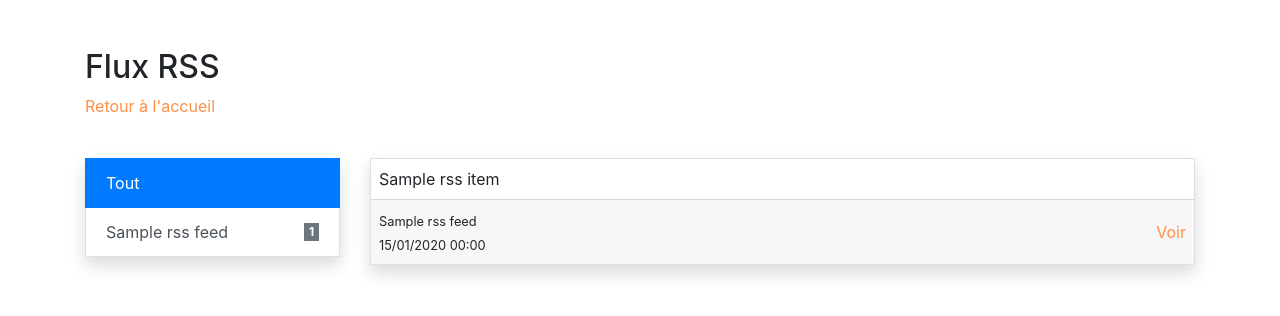
After one commit to N445/robin-parisot, a Symfony app: template templates/default/rss.html.twig in a window 1280 px wide. The commit adds this page. Shown: the top 316 px of the page. Run offline with Twig, Linux system fonts and the light colour scheme; the template is opened without the code that fills it: most values are stand-ins (such as "Sample title", 1, 10 or a date in 2020); some libraries are stand-ins or nearby versions.

Commit message:
add nes page rss

```diff
--- a/templates/default/index.html.twig
+++ b/templates/default/index.html.twig
@@ -1,6 +1,4 @@
 {% extends 'base.html.twig' %}
-
-{% block title %}Robin Parisot - Développeur WEB{% endblock %}
 
 {% block body %}
     <main class="homepage">
--- /dev/null
+++ b/templates/default/rss.html.twig
@@ -0,0 +1,61 @@
+{% extends 'base.html.twig' %}
+{% block title %}
+    Flux RSS - {{ parent() }}
+{% endblock %}
+{% block body %}
+    <div class="container">
+        <div class="rss-feed mt-5">
+            <h2>Flux RSS</h2>
+            <p>
+                <a href="{{ path('HOMEPAGE') }}" class="text-custom-primary">
+                    Retour à l'accueil
+                </a>
+            </p>
+            <div class="row">
+                <div class="col-md-3">
+                    <div class="sticky-top pt-4">
+                        <div class="list-group shadow rssFeeds">
+                            <a href="#" class="list-group-item list-group-item-action active rssFeed"
+                               data-filter="*">
+                                Tout
+                            </a>
+                            {% for rssFeed in rssFeeds %}
+                                <a href="#" class="list-group-item list-group-item-action rssFeed d-flex align-items-center"
+                                   data-filter=".{{ rssFeed.slug }}">
+                                    {{ rssFeed.title }}
+                                    <span class="badge badge-secondary ml-auto">
+                                            {{ rssFeed.rssItems|length }}
+                                        </span>
+                                </a>
+                            {% endfor %}
+                        </div>
+                    </div>
+                </div>
+                <div class="col-md rssItems pt-4">
+                    {% for rssItem in rssItems %}
+                        <div class="{% if not loop.last %}mb-4{% endif %} rssItem {{ rssItem.rssFeed.slug }}">
+                            <div class="card shadow">
+                                <div class="card-body p-2">
+                                    {{ rssItem.title }}
+                                </div>
+                                <div class="card-footer p-2">
+                                    <div class="d-flex align-items-center justify-content-between">
+                                        <div class="info">
+                                            <small>{{ rssItem.rssFeed.title }}</small><br>
+                                            <small>{{ rssItem.pubdate|date('d/m/Y H:i') }}</small>
+                                        </div>
+                                        <div class="link">
+                                            <a href="{{ rssItem.link }}" target="_blank" class="text-custom-primary">
+                                                Voir
+                                            </a>
+                                        </div>
+                                    </div>
+                                </div>
+                            </div>
+                        </div>
+                    {% endfor %}
+                </div>
+            </div>
+        </div>
+    </div>
+{% endblock %}
--- a/templates/includes/rss-feed.html.twig
+++ b/templates/includes/rss-feed.html.twig
@@ -1,5 +1,10 @@
 <div class="rss-feed mt-5">
     <h2>Flux RSS</h2>
+    <p>
+        <a href="{{ path('RSS') }}" class="text-custom-primary">
+            Voir tous le flux
+        </a>
+    </p>
     <div class="row">
         <div class="col-md-3">
             <div class="sticky-top pt-4">
```
Also changed, not shown: src/Controller/DefaultController.php (+14 -0 lines), src/Provider/RssProvider.php (+37 -9 lines), src/Repository/Tools/Rss/RssFeedRepository.php (+12 -0 lines), src/Repository/Tools/Rss/RssItemRepository.php (+12 -0 lines).
